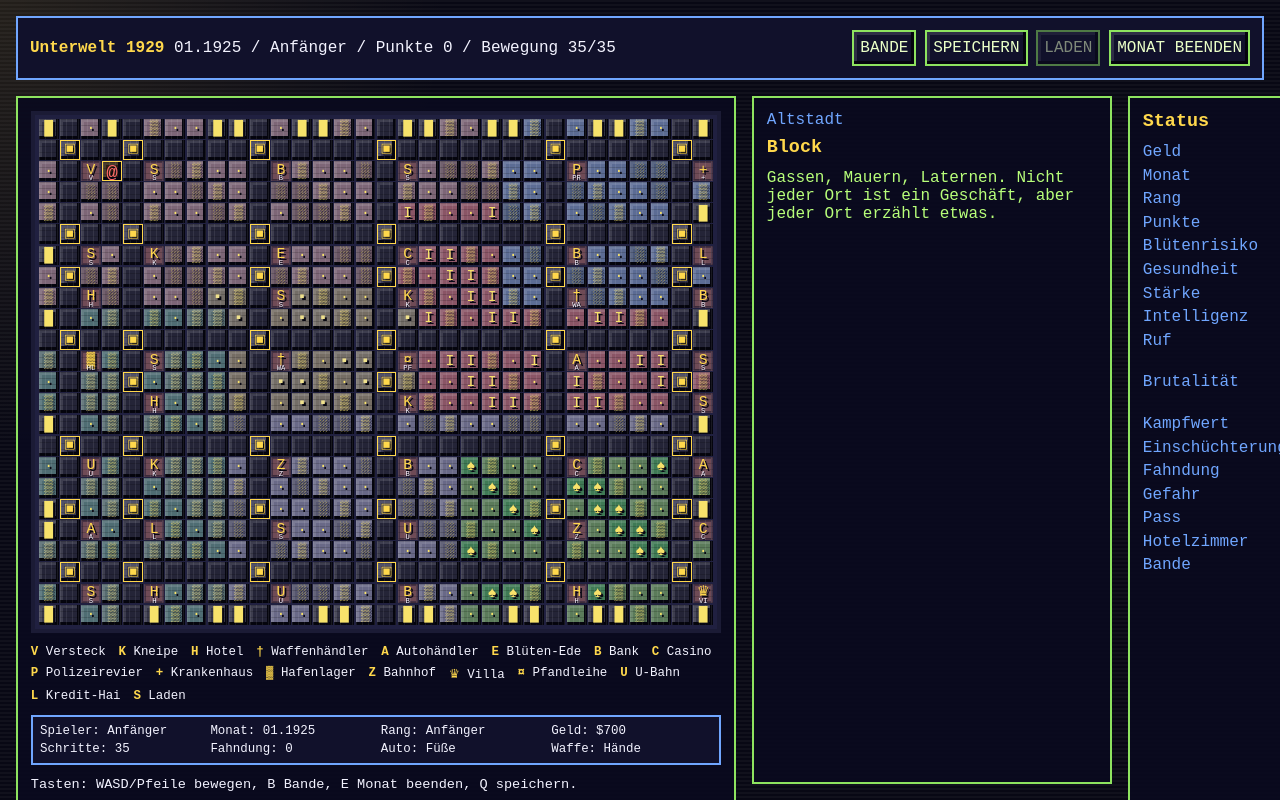
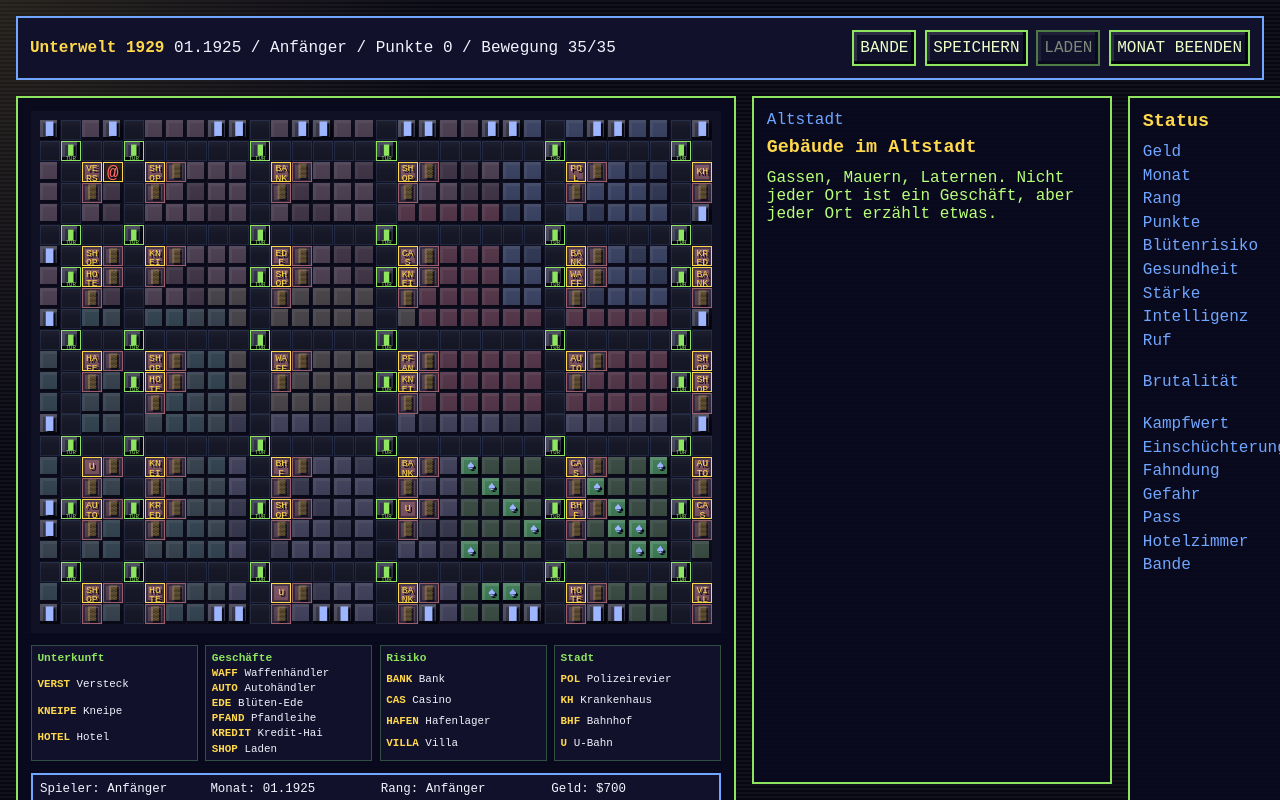
Before and after one commit to MR-ops-007/Unterwelt-1929, a React (Vite) app: page / in a window 1280 px wide. Both pictures are taken after a click on the button "NEUES SPIEL". Shown: the top 800 px of the page. Built offline with nearby package versions, Linux system fonts and the light colour scheme.

Commit message:
Improve city map readability

```diff
--- a/src/App.tsx
+++ b/src/App.tsx
@@ -2,6 +2,7 @@ import { useEffect, useMemo, useState } from 'react';
 import {
   ActionConfig,
   ActionResult,
+  BuildingConfig,
   CarId,
   GameState,
   Requirement,
@@ -438,28 +439,27 @@ function App() {
             <div className="mapPanel">
               <div className="cityGrid" style={{ gridTemplateColumns: `repeat(${MAP_WIDTH}, 1fr)` }}>
                 {game.map.map((tile) => {
-                  const building = tile.entranceFor ? getBuilding(tile.entranceFor) : tile.building ? getBuilding(tile.building) : undefined;
+                  const building = tile.entranceFor ? getBuilding(tile.entranceFor) : tile.buildingVisualFor ? getBuilding(tile.buildingVisualFor) : undefined;
                   const playerHere = tile.x === game.position.x && tile.y === game.position.y;
                   const visual = tileVisuals[tile.kind];
+                  const adjacentReachable = Math.abs(tile.x - game.position.x) + Math.abs(tile.y - game.position.y) === 1 && (tile.kind === 'road' || tile.kind === 'entrance');
                   return (
                     <button
                       key={tile.id}
-                      className={`tile district-${districtClass(tile.district)} kind-${tile.kind} ${tile.building ? 'buildingBlockTile' : ''} ${tile.entranceFor ? 'buildingTile' : ''} ${playerHere ? 'playerTile' : ''}`}
+                      className={`tile district-${districtClass(tile.district)} kind-${tile.kind} ${tile.building ? 'buildingFootprintTile' : ''} ${tile.buildingVisualFor ? 'buildingBlockTile' : ''} ${tile.entranceFor ? 'entranceTile' : ''} ${adjacentReachable ? 'reachableTile' : ''} ${playerHere ? 'playerTile' : ''}`}
                       onClick={() => {
                         const distance = Math.abs(tile.x - game.position.x) + Math.abs(tile.y - game.position.y);
                         if (distance === 1) setGame(movePlayer(game, tile.x - game.position.x, tile.y - game.position.y));
                       }}
                       title={`${building?.name ?? visual.name} / ${tile.district}`}
                     >
-                      <span>{playerHere ? '@' : tile.entranceFor ? '▣' : tile.building ? getBuilding(tile.building).icon : visual.icon}</span>
-                      <small>{tile.building ? getBuilding(tile.building).short : ''}</small>
+                      <span>{playerHere ? '@' : tile.entranceFor ? '▮' : tile.buildingVisualFor ? getBuilding(tile.buildingVisualFor).mapLabel : tile.building ? '▓' : tile.kind === 'road' ? '' : visual.icon}</span>
+                      <small>{tile.entranceFor ? 'TÜR' : ''}</small>
                     </button>
                   );
                 })}
               </div>
-              <div className="legend">
-                {buildings.map((building) => <span key={building.id}><b>{building.icon}</b> {building.name}</span>)}
-              </div>
+              <MapLegend />
               <div className="bottomStatus">
                 <span>Spieler: Anfänger</span>
                 <span>Monat: {formatGameDate(game.month)}</span>
@@ -475,7 +475,7 @@ function App() {
 
             <aside className="panel actionPanel">
               <p className="kicker">{currentTile?.district ?? 'Stadt'}</p>
-              <h2>{currentBuilding?.name ?? tileVisuals[currentTile?.kind ?? 'street'].name}</h2>
+              <h2>{locationTitle(currentTile, game.map)}</h2>
               <p>{currentBuilding?.description ?? 'Gassen, Mauern, Laternen. Nicht jeder Ort ist ein Geschäft, aber jeder Ort erzählt etwas.'}</p>
               <ActionList actions={buildingActions} game={game} askAction={askAction} />
               {currentBuilding?.id === 'weapons' && <WeaponShop game={game} askWeapon={askWeapon} askTrainPlayer={askTrainPlayer} />}
@@ -618,6 +618,35 @@ function enemyTargetLabel(selected: GameState['gang'][number] | undefined, enemy
   const weapon = getWeapon(selected.weapon);
   const distance = Math.abs((selected.x ?? 0) - enemy.x) + Math.abs((selected.y ?? 0) - enemy.y);
   return `${enemy.name} HP ${Math.ceil(enemy.health)} / Entfernung ${distance} / ${distance <= weapon.range ? 'in Reichweite' : 'zu weit'}`;
+}
+
+function locationTitle(tile: GameState['map'][number] | undefined, map: GameState['map']): string {
+  if (!tile) return 'Straße';
+  if (tile.entranceFor) return `Vor ${getBuilding(tile.entranceFor).name}`;
+  const adjacentEntrance = map.find((other) => (
+    other.entranceFor &&
+    Math.abs(other.x - tile.x) + Math.abs(other.y - tile.y) === 1
+  ));
+  if (adjacentEntrance?.entranceFor) return `Vor ${getBuilding(adjacentEntrance.entranceFor).name}`;
+  return tile.kind === 'road'
+    ? `Straße im ${tile.district}`
+    : `${tileVisuals[tile.kind].name} im ${tile.district}`;
+}
+
+function MapLegend() {
+  const groups: Array<BuildingConfig['category']> = ['Unterkunft', 'Geschäfte', 'Risiko', 'Stadt'];
+  return (
+    <div className="legend">
+      {groups.map((group) => (
+        <div className="legendGroup" key={group}>
+          <strong>{group}</strong>
+          {buildings.filter((building) => building.category === group).map((building) => (
+            <span key={building.id}><b>{building.mapLabel}</b> {building.name}</span>
+          ))}
+        </div>
+      ))}
+    </div>
+  );
 }
 
 function ActionList({ actions: list, game, askAction }: { actions: ActionConfig[]; game: GameState; askAction: (action: ActionConfig) => void }) {
--- a/src/game.ts
+++ b/src/game.ts
@@ -26,7 +26,7 @@ export type District =
   | 'Bahnhofsviertel'
   | 'Polizeibezirk';
 
-export type TileKind = 'road' | 'entrance' | 'street' | 'alley' | 'park' | 'warehouse' | 'lamp' | 'wall' | 'yard' | 'block';
+export type TileKind = 'road' | 'sidewalk' | 'entrance' | 'building' | 'decor' | 'street' | 'alley' | 'park' | 'warehouse' | 'lamp' | 'wall' | 'yard' | 'block';
 export type MemberStatus = 'aktiv' | 'verletzt' | 'verhaftet' | 'tot';
 export type Role = 'Schlaeger' | 'Fahrerin' | 'Planer' | 'Safeknacker' | 'Schuetzin' | 'Informant' | 'Verhandler';
 export type WeaponId = 'none' | 'colt1911' | 'savage1907' | 'remington11' | 'winchester97' | 'sw10' | 'thompson' | 'browningBar' | 'grenades';
@@ -158,6 +158,8 @@ export interface BuildingConfig {
   name: string;
   icon: string;
   short: string;
+  mapLabel: string;
+  category: 'Unterkunft' | 'Geschäfte' | 'Risiko' | 'Stadt';
   description: string;
   district: District;
   actions: ActionId[];
@@ -191,6 +193,7 @@ export interface Tile {
   district: District;
   kind: TileKind;
   building?: BuildingType;
+  buildingVisualFor?: BuildingType;
   entranceFor?: BuildingType;
 }
 
@@ -630,23 +633,23 @@ export const recruitTemplates: GangMemberTemplate[] = [
 ];
 
 export const buildings: BuildingConfig[] = [
-  { id: 'hideout', name: 'Versteck', icon: 'V', short: 'V', description: 'Kalter Ofen, falsche Papiere, ein Bett pro Freund.', district: 'Altstadt', actions: ['lay-low', 'found-gang'] },
-  { id: 'kneipe', name: 'Kneipe', icon: 'K', short: 'K', description: 'Rauch, Korn und Menschen, die neue Chefs suchen.', district: 'Rotlichtgasse', actions: ['blackmail'] },
-  { id: 'hotel', name: 'Hotel', icon: 'H', short: 'H', description: 'Teure Zimmer, diskrete Türen, bessere Kontakte.', district: 'Villenviertel', actions: ['rent-room', 'found-gang'] },
-  { id: 'weapons', name: 'Waffenhändler', icon: '†', short: 'WA', description: 'Der Keller riecht nach Öl und schlechten Entscheidungen.', district: 'Industriegebiet', actions: [] },
-  { id: 'cars', name: 'Autohändler', icon: 'A', short: 'A', description: 'Frisierte Motoren und Rechnungen ohne Namen.', district: 'Bahnhofsviertel', actions: ['steal-car'] },
-  { id: 'counterfeit', name: 'Blüten-Ede', icon: 'E', short: 'E', description: 'Blüten-Ede sitzt im Hinterzimmer einer verrauchten Druckerei. Seine Scheine riechen fast echt.', district: 'Altstadt', actions: ['cheap-counterfeit', 'clean-counterfeit', 'master-counterfeit', 'fake-passport', 'counterfeit-contacts'] },
-  { id: 'bank', name: 'Bank', icon: 'B', short: 'B', description: 'Marmor, Stahl und Wachmänner mit nervösen Händen.', district: 'Altstadt', actions: ['bank-robbery', 'safe-crack'] },
-  { id: 'casino', name: 'Casino', icon: 'C', short: 'C', description: 'Glücksspiel, Schuldscheine und Samtvorhänge.', district: 'Rotlichtgasse', actions: ['casino-roulette', 'casino-crooked-cards', 'casino-roulette-brake', 'casino-high-table', 'casino-extort'] },
-  { id: 'police', name: 'Polizeirevier', icon: 'P', short: 'PR', description: 'Aktenordner, Zellen, Namen an Tafeln.', district: 'Polizeibezirk', actions: ['police-chief-bribe', 'police-bribe', 'gang-war'] },
-  { id: 'hospital', name: 'Krankenhaus', icon: '+', short: '+', description: 'Saubere Laken für dreckiges Geld.', district: 'Polizeibezirk', actions: ['heal-player'] },
-  { id: 'harbor', name: 'Hafenlager', icon: '▓', short: 'HL', description: 'Kisten, Nebel, Wachhunde und verschwundene Fracht.', district: 'Hafenviertel', actions: ['harbor-heist'] },
-  { id: 'station', name: 'Bahnhof', icon: 'Z', short: 'Z', description: 'Koffer, Fahrpläne und niemand schaut zweimal hin.', district: 'Bahnhofsviertel', actions: ['station-job', 'train-robbery'] },
-  { id: 'villa', name: 'Villa', icon: '♛', short: 'VI', description: 'Reiche Leute schlafen schlecht, wenn Du davon weißt.', district: 'Villenviertel', actions: ['villa-burglary'] },
-  { id: 'pawnshop', name: 'Pfandleihe', icon: '¤', short: 'PF', description: 'Hier bekommt jedes Problem einen Preis.', district: 'Industriegebiet', actions: ['small-theft', 'pawn-sale'] },
-  { id: 'subway', name: 'U-Bahn', icon: 'U', short: 'U', description: 'Gedränge am Bahnsteig. Kleine Hände, kleine Scheine.', district: 'Bahnhofsviertel', actions: ['subway-pickpocket'] },
-  { id: 'loanshark', name: 'Kredit-Hai', icon: 'L', short: 'L', description: 'Geld heute, Schmerzen morgen.', district: 'Rotlichtgasse', actions: ['loan-take', 'loan-repay'] },
-  { id: 'shop', name: 'Laden', icon: 'S', short: 'S', description: 'Kasse, Besitzer, Schaufenster. Ein Anfang.', district: 'Altstadt', actions: ['beg', 'shop-robbery', 'blackmail'] },
+  { id: 'hideout', name: 'Versteck', icon: 'V', short: 'V', mapLabel: 'VERST', category: 'Unterkunft', description: 'Kalter Ofen, falsche Papiere, ein Bett pro Freund.', district: 'Altstadt', actions: ['lay-low', 'found-gang'] },
+  { id: 'kneipe', name: 'Kneipe', icon: 'K', short: 'K', mapLabel: 'KNEIPE', category: 'Unterkunft', description: 'Rauch, Korn und Menschen, die neue Chefs suchen.', district: 'Rotlichtgasse', actions: ['blackmail'] },
+  { id: 'hotel', name: 'Hotel', icon: 'H', short: 'H', mapLabel: 'HOTEL', category: 'Unterkunft', description: 'Teure Zimmer, diskrete Türen, bessere Kontakte.', district: 'Villenviertel', actions: ['rent-room', 'found-gang'] },
+  { id: 'weapons', name: 'Waffenhändler', icon: '†', short: 'WA', mapLabel: 'WAFF', category: 'Geschäfte', description: 'Der Keller riecht nach Öl und schlechten Entscheidungen.', district: 'Industriegebiet', actions: [] },
+  { id: 'cars', name: 'Autohändler', icon: 'A', short: 'A', mapLabel: 'AUTO', category: 'Geschäfte', description: 'Frisierte Motoren und Rechnungen ohne Namen.', district: 'Bahnhofsviertel', actions: ['steal-car'] },
+  { id: 'counterfeit', name: 'Blüten-Ede', icon: 'E', short: 'E', mapLabel: 'EDE', category: 'Geschäfte', description: 'Blüten-Ede sitzt im Hinterzimmer einer verrauchten Druckerei. Seine Scheine riechen fast echt.', district: 'Altstadt', actions: ['cheap-counterfeit', 'clean-counterfeit', 'master-counterfeit', 'fake-passport', 'counterfeit-contacts'] },
+  { id: 'bank', name: 'Bank', icon: 'B', short: 'B', mapLabel: 'BANK', category: 'Risiko', description: 'Marmor, Stahl und Wachmänner mit nervösen Händen.', district: 'Altstadt', actions: ['bank-robbery', 'safe-crack'] },
+  { id: 'casino', name: 'Casino', icon: 'C', short: 'C', mapLabel: 'CAS', category: 'Risiko', description: 'Glücksspiel, Schuldscheine und Samtvorhänge.', district: 'Rotlichtgasse', actions: ['casino-roulette', 'casino-crooked-cards', 'casino-roulette-brake', 'casino-high-table', 'casino-extort'] },
+  { id: 'police', name: 'Polizeirevier', icon: 'P', short: 'PR', mapLabel: 'POL', category: 'Stadt', description: 'Aktenordner, Zellen, Namen an Tafeln.', district: 'Polizeibezirk', actions: ['police-chief-bribe', 'police-bribe', 'gang-war'] },
+  { id: 'hospital', name: 'Krankenhaus', icon: '+', short: '+', mapLabel: 'KH', category: 'Stadt', description: 'Saubere Laken für dreckiges Geld.', district: 'Polizeibezirk', actions: ['heal-player'] },
+  { id: 'harbor', name: 'Hafenlager', icon: '▓', short: 'HL', mapLabel: 'HAFEN', category: 'Risiko', description: 'Kisten, Nebel, Wachhunde und verschwundene Fracht.', district: 'Hafenviertel', actions: ['harbor-heist'] },
+  { id: 'station', name: 'Bahnhof', icon: 'Z', short: 'Z', mapLabel: 'BHF', category: 'Stadt', description: 'Koffer, Fahrpläne und niemand schaut zweimal hin.', district: 'Bahnhofsviertel', actions: ['station-job', 'train-robbery'] },
+  { id: 'villa', name: 'Villa', icon: '♛', short: 'VI', mapLabel: 'VILLA', category: 'Risiko', description: 'Reiche Leute schlafen schlecht, wenn Du davon weißt.', district: 'Villenviertel', actions: ['villa-burglary'] },
+  { id: 'pawnshop', name: 'Pfandleihe', icon: '¤', short: 'PF', mapLabel: 'PFAND', category: 'Geschäfte', description: 'Hier bekommt jedes Problem einen Preis.', district: 'Industriegebiet', actions: ['small-theft', 'pawn-sale'] },
+  { id: 'subway', name: 'U-Bahn', icon: 'U', short: 'U', mapLabel: 'U', category: 'Stadt', description: 'Gedränge am Bahnsteig. Kleine Hände, kleine Scheine.', district: 'Bahnhofsviertel', actions: ['subway-pickpocket'] },
+  { id: 'loanshark', name: 'Kredit-Hai', icon: 'L', short: 'L', mapLabel: 'KREDIT', category: 'Geschäfte', description: 'Geld heute, Schmerzen morgen.', district: 'Rotlichtgasse', actions: ['loan-take', 'loan-repay'] },
+  { id: 'shop', name: 'Laden', icon: 'S', short: 'S', mapLabel: 'SHOP', category: 'Geschäfte', description: 'Kasse, Besitzer, Schaufenster. Ein Anfang.', district: 'Altstadt', actions: ['beg', 'shop-robbery', 'blackmail'] },
 ];
 
 export const actions: ActionConfig[] = [
@@ -687,7 +690,10 @@ export const actions: ActionConfig[] = [
 
 export const tileVisuals: Record<TileKind, { icon: string; name: string }> = {
   road: { icon: ' ', name: 'Straße' },
-  entrance: { icon: '▣', name: 'Eingang' },
+  sidewalk: { icon: '·', name: 'Gehweg' },
+  entrance: { icon: '▮', name: 'Eingang' },
+  building: { icon: '█', name: 'Gebäude' },
+  decor: { icon: '░', name: 'Block' },
   street: { icon: '·', name: 'Straße' },
   alley: { icon: '░', name: 'Gasse' },
   park: { icon: '♠', name: 'Park' },
@@ -757,18 +763,20 @@ export function createMap(): Tile[] {
     for (let x = 0; x < MAP_WIDTH; x += 1) {
       const district = districtFor(x, y);
       const entrance = buildingPositions.find(([bx, by]) => bx === x && by === y);
-      const building = buildingPositions.find(([bx, by]) => {
+      const buildingVisual = buildingPositions.find(([bx, by]) => {
         const tile = buildingTileFor(bx, by);
         return tile.x === x && tile.y === y;
       });
+      const buildingFootprint = buildingVisual ?? buildingFootprintForTile(x, y);
       tiles.push({
         id: `${x}-${y}`,
         x,
         y,
         district,
-        kind: entrance ? 'entrance' : building ? 'block' : kindFor(x, y, district),
+        kind: entrance ? 'entrance' : buildingFootprint ? 'building' : kindFor(x, y, district),
         entranceFor: entrance?.[2],
-        building: building?.[2],
+        building: buildingFootprint?.[2],
+        buildingVisualFor: buildingVisual?.[2],
       });
     }
   }
@@ -777,10 +785,14 @@ export function createMap(): Tile[] {
 
 function buildingTileFor(x: number, y: number): { x: number; y: number } {
   const candidates = [
-    { x: x + 1, y: y + 1 },
-    { x: x - 1, y: y + 1 },
-    { x: x + 1, y: y - 1 },
-    { x: x - 1, y: y - 1 },
+    { x: x + 1, y },
+    { x: x - 1, y },
+    { x, y: y + 1 },
+    { x, y: y - 1 },
+    { x: x + 2, y },
+    { x: x - 2, y },
+    { x, y: y + 2 },
+    { x, y: y - 2 },
   ];
   return candidates.find((candidate) => (
     candidate.x >= 0 &&
@@ -788,7 +800,16 @@ function buildingTileFor(x: number, y: number): { x: number; y: number } {
     candidate.y >= 0 &&
     candidate.y < MAP_HEIGHT &&
     !isRoad(candidate.x, candidate.y)
-  )) ?? { x, y };
+  )) ?? { x: clamp(x + 1, 0, MAP_WIDTH - 1), y: clamp(y + 1, 0, MAP_HEIGHT - 1) };
+}
+
+function buildingFootprintForTile(x: number, y: number): [number, number, BuildingType] | undefined {
+  if (isRoad(x, y)) return undefined;
+  return buildingPositions.find(([bx, by]) => {
+    const visual = buildingTileFor(bx, by);
+    const distance = Math.abs(visual.x - x) + Math.abs(visual.y - y);
+    return distance === 1 && !buildingPositions.some(([ex, ey]) => ex === x && ey === y);
+  });
 }
 
 export function validateMapConnectivity(map: Tile[] = createMap(), start = { x: 1, y: 1 }): { valid: boolean; unreachable: Tile[] } {
--- a/src/styles.css
+++ b/src/styles.css
@@ -161,10 +161,10 @@ h3 {
 
 .cityGrid {
   display: grid;
-  gap: 0.08rem;
-  border: 4px solid #1b1b35;
-  background: #202040;
-  padding: 0.25rem;
+  gap: 0.06rem;
+  border: 4px solid #111126;
+  background: #111126;
+  padding: 0.3rem;
 }
 
 .tile {
@@ -176,7 +176,7 @@ h3 {
   grid-template-rows: 1fr auto;
   place-items: center;
   border: 0;
-  color: #70a6ff;
+  color: #7892c8;
   overflow: hidden;
 }
 
@@ -184,10 +184,7 @@ h3 {
   content: "";
   position: absolute;
   inset: 0;
-  background:
-    linear-gradient(90deg, rgba(255, 255, 255, 0.08) 1px, transparent 1px),
-    linear-gradient(rgba(0, 0, 0, 0.16) 1px, transparent 1px);
-  background-size: 6px 6px;
+  background: linear-gradient(rgba(255, 255, 255, 0.035), transparent 45%, rgba(0, 0, 0, 0.08));
   pointer-events: none;
 }
 
@@ -198,8 +195,8 @@ h3 {
 }
 
 .tile span {
-  color: #f7e26b;
-  font-size: clamp(0.62rem, 1.15vw, 1rem);
+  color: #9db6ff;
+  font-size: clamp(0.55rem, 1vw, 0.86rem);
   line-height: 1;
   text-shadow: 2px 2px 0 #080814;
 }
@@ -259,32 +256,55 @@ h3 {
   background: #363648;
 }
 
-.buildingTile {
-  border: 1px solid #ffd84c;
-  background: #3a3a54;
+.buildingFootprintTile {
+  border: 1px solid #9a5f69;
+  background: #544151;
+  box-shadow: inset 0 0 0 2px rgba(16, 16, 42, 0.5);
+}
+
+.buildingFootprintTile span {
+  color: rgba(255, 216, 76, 0.35);
 }
 
 .buildingBlockTile {
-  border-color: #2a2030;
-  background: #6f4b56;
-  box-shadow: inset 0 0 0 2px rgba(16, 16, 42, 0.42);
+  border-color: #ffd84c;
+  background: #7b5360;
 }
 
 .kind-entrance {
-  background: #3a3a54;
+  background: #303047;
 }
 
-.buildingTile span {
-  color: #ffd84c;
-  font-size: clamp(0.62rem, 1vw, 0.9rem);
+.entranceTile {
+  border: 1px solid #8ee35f;
+  background: #303047;
+}
+
+.entranceTile span {
+  color: #8ee35f;
+  font-size: clamp(0.7rem, 1.15vw, 0.95rem);
+}
+
+.entranceTile small {
+  color: #8ee35f;
+  font-size: 0.36rem;
 }
 
 .buildingBlockTile span {
   color: #ffd84c;
+  font-size: clamp(0.44rem, 0.76vw, 0.72rem);
+  letter-spacing: 0;
+  white-space: normal;
+  overflow-wrap: anywhere;
+  text-align: center;
+}
+
+.reachableTile {
+  box-shadow: inset 0 0 0 1px rgba(142, 227, 95, 0.55);
 }
 
 .buildingBlockTile small {
-  color: #f3f3ff;
+  display: none;
 }
 
 .playerTile {
@@ -305,16 +325,59 @@ h3 {
 }
 
 .kind-road {
-  background: #242437;
+  background: #161827;
+  box-shadow: inset 0 0 0 1px rgba(112, 166, 255, 0.13);
+}
+
+.kind-road span {
+  color: rgba(143, 143, 255, 0.42);
+}
+
+.kind-street,
+.kind-alley,
+.kind-block,
+.kind-warehouse,
+.kind-yard,
+.kind-lamp {
+  opacity: 0.55;
+}
+
+.kind-street span,
+.kind-alley span,
+.kind-block span,
+.kind-warehouse span,
+.kind-yard span,
+.kind-lamp span {
+  color: transparent;
+  text-shadow: none;
 }
 
 .legend {
-  display: flex;
-  flex-wrap: wrap;
-  gap: 0.45rem 0.8rem;
+  display: grid;
+  grid-template-columns: repeat(4, minmax(0, 1fr));
+  gap: 0.45rem;
   margin-top: 0.75rem;
   color: #f3f3ff;
-  font-size: 0.78rem;
+  font-size: 0.68rem;
+}
+
+.legendGroup {
+  display: grid;
+  gap: 0.2rem;
+  border: 1px solid #314f43;
+  padding: 0.35rem;
+  background: #11112b;
+}
+
+.legendGroup strong {
+  color: #8ee35f;
+  font-size: 0.7rem;
+}
+
+.legendGroup span {
+  overflow: hidden;
+  text-overflow: ellipsis;
+  white-space: nowrap;
 }
 
 .bottomStatus {
```
